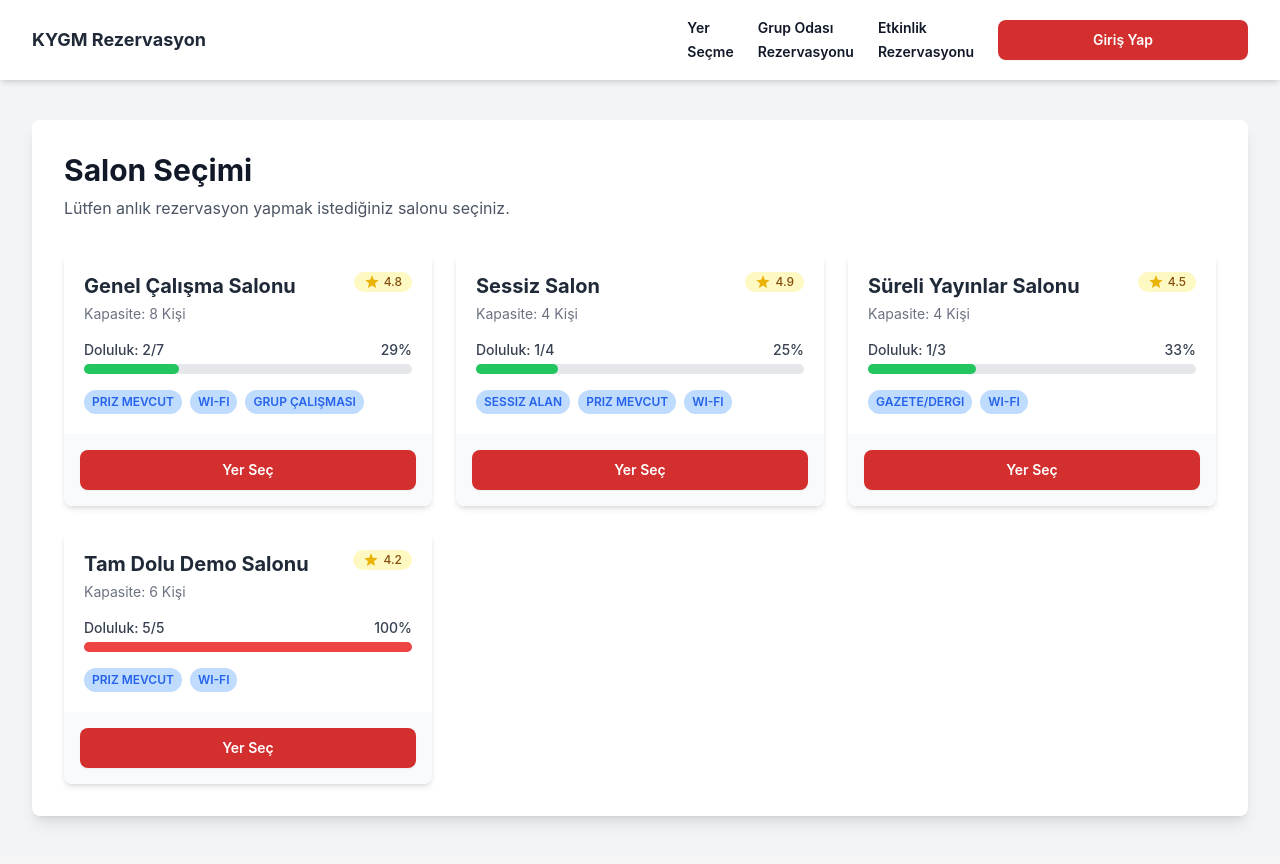
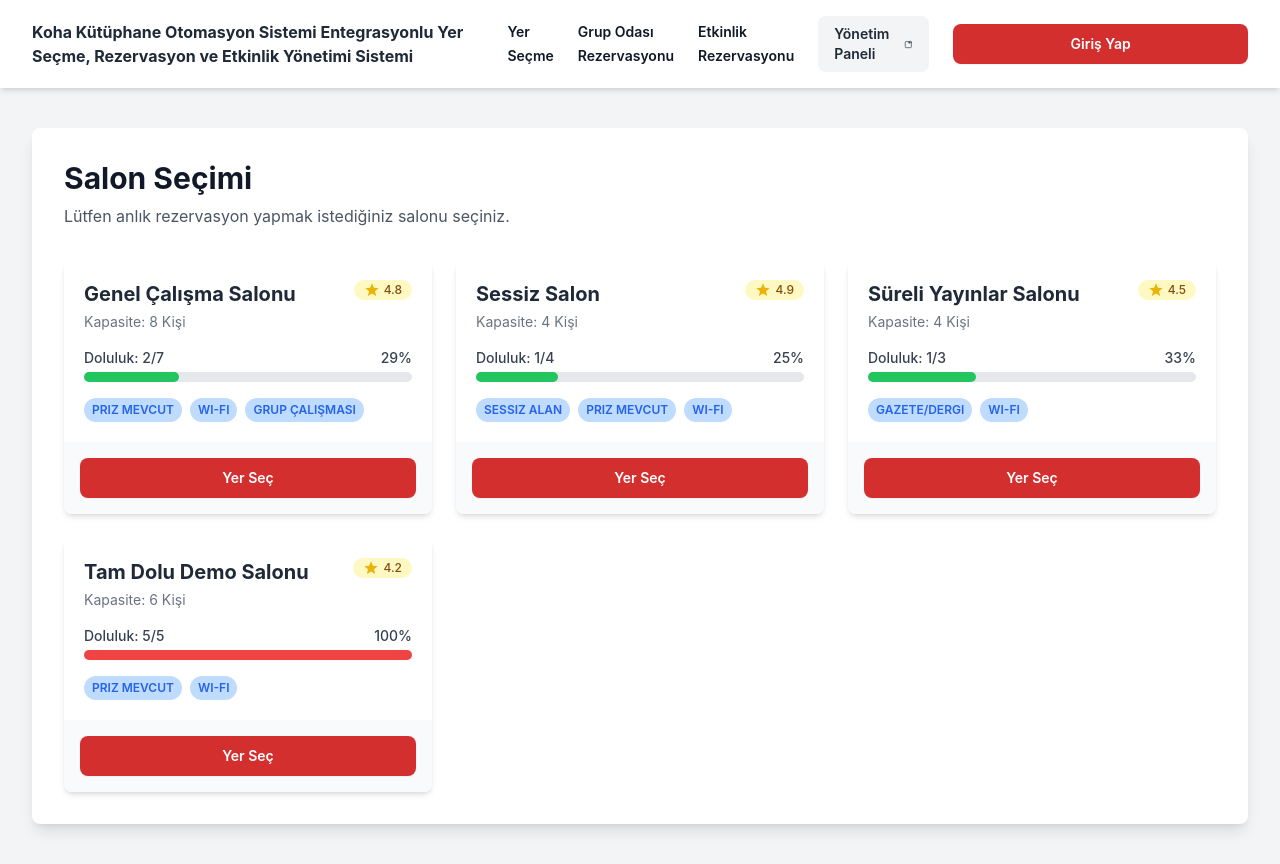
Before and after one commit to ismailkaraca/yersecme, a React (Vite) app: page / in a window 1280 px wide. Built offline with nearby package versions, Linux system fonts and the light colour scheme.

Commit message:
Update App.jsx

```diff
--- a/src/App.jsx
+++ b/src/App.jsx
@@ -17,6 +17,7 @@ const MenuIcon = ({ className }) => (<svg className={className} xmlns="http://ww
 const BellIcon = ({ className }) => (<svg className={className} xmlns="http://www.w3.org/2000/svg" fill="none" viewBox="0 0 24 24" strokeWidth={1.5} stroke="currentColor"><path strokeLinecap="round" strokeLinejoin="round" d="M14.857 17.082a23.848 23.848 0 005.454-1.31A8.967 8.967 0 0118 9.75v-.7V9A6 6 0 006 9v.75a8.967 8.967 0 01-2.312 6.022c1.733.64 3.56 1.085 5.455 1.31m5.714 0a24.255 24.255 0 01-5.714 0m5.714 0a3 3 0 11-5.714 0" /></svg>);
 const PauseIcon = ({ className }) => (<svg className={className} xmlns="http://www.w3.org/2000/svg" viewBox="0 0 24 24" fill="currentColor"><path d="M6 19h4V5H6v14zm8-14v14h4V5h-4z" /></svg>);
 const PlayIcon = ({ className }) => (<svg className={className} xmlns="http://www.w3.org/2000/svg" viewBox="0 0 24 24" fill="currentColor"><path d="M8 5v14l11-7z" /></svg>);
+const ExternalLinkIcon = ({ className }) => (<svg className={className} xmlns="http://www.w3.org/2000/svg" fill="none" viewBox="0 0 24 24" strokeWidth={1.5} stroke="currentColor"><path strokeLinecap="round" strokeLinejoin="round" d="M13.5 6H5.25A2.25 2.25 0 003 8.25v10.5A2.25 2.25 0 005.25 21h10.5A2.25 2.25 0 0018 18.75V10.5m-4.5 0V6.375c0-.621.504-1.125 1.125-1.125h2.25c.621 0 1.125.504 1.125 1.125v2.25m-7.5 0h7.5" /></svg>);
 
 // --- STYLES (TAILWIND & PRINT) ---
 const GlobalStyles = () => (
@@ -381,10 +382,16 @@ const Header = () => {
         setMobileMenuOpen(false);
     };
 
+    const AppTitle = () => (
+        <span className="font-bold text-gray-800 text-xs sm:text-sm lg:text-base">
+            Koha Kütüphane Otomasyon Sistemi Entegrasyonlu Yer Seçme, Rezervasyon ve Etkinlik Yönetimi Sistemi
+        </span>
+    );
+
     return (
         <header className="bg-white shadow-md sticky top-0 z-50 no-print">
             <nav className="mx-auto flex max-w-7xl items-center justify-between p-4 lg:px-8" aria-label="Global">
-                <div className="flex lg:flex-1"><a onClick={() => navigateTo('/rezervasyon/salonlar')} className="-m-1.5 p-1.5 cursor-pointer flex items-center"><span className="font-bold text-gray-800 text-base sm:text-lg">KYGM Rezervasyon</span></a></div>
+                <div className="flex lg:flex-1"><a onClick={() => navigateTo('/rezervasyon/salonlar')} className="-m-1.5 p-1.5 cursor-pointer flex items-center"><AppTitle /></a></div>
                 <div className="flex lg:hidden"><button type="button" className="-m-2.5 inline-flex items-center justify-center rounded-md p-2.5 text-gray-700" onClick={() => setMobileMenuOpen(true)}><span className="sr-only">Menüyü aç</span><MenuIcon className="h-6 w-6" aria-hidden="true" /></button></div>
                 <div className="hidden lg:flex lg:items-center lg:gap-x-6">
                     <a onClick={() => navigateTo('/rezervasyon/salonlar')} className="text-sm font-semibold leading-6 text-gray-900 cursor-pointer hover:text-red-600">Yer Seçme</a>
@@ -392,6 +399,10 @@ const Header = () => {
                     <a onClick={() => navigateTo('/etkinlikler')} className="text-sm font-semibold leading-6 text-gray-900 cursor-pointer hover:text-red-600">Etkinlik Rezervasyonu</a>
                     {isAuthenticated && <a onClick={() => navigateTo('/rezervasyonlarim')} className="text-sm font-semibold leading-6 text-gray-900 cursor-pointer hover:text-red-600">Rezervasyonlarım/Taleplerim</a>}
                     {showBreakButton && <a onClick={openBreakModal} className="text-sm font-semibold leading-6 text-blue-600 cursor-pointer hover:text-blue-800 flex items-center gap-1"><PauseIcon className="w-4 h-4" /> Mola Yönetimi</a>}
+
+                    <a href="https://kutuphaneveteknoloji.com/yersecmepanel.html" target="_blank" rel="noopener noreferrer" className="bg-gray-100 hover:bg-gray-200 text-gray-800 text-sm font-semibold py-2 px-4 rounded-lg flex items-center gap-2 transition-colors">
+                        Yönetim Paneli <ExternalLinkIcon className="w-4 h-4" />
+                    </a>
 
                     {isAuthenticated ? (
                         <div className="flex items-center gap-x-4">
@@ -417,13 +428,14 @@ const Header = () => {
             <div className={`lg:hidden ${mobileMenuOpen ? 'block' : 'hidden'}`} role="dialog" aria-modal="true">
                 <div className="fixed inset-0 z-50" />
                 <div className="fixed inset-y-0 right-0 z-50 w-full overflow-y-auto bg-white px-6 py-6 sm:max-w-sm sm:ring-1 sm:ring-gray-900/10">
-                    <div className="flex items-center justify-between"><a onClick={() => navigateTo('/rezervasyon/salonlar')} className="-m-1.5 p-1.5 cursor-pointer flex items-center"><span className="font-bold text-gray-800 text-base">KYGM Rezervasyon</span></a><button type="button" className="-m-2.5 rounded-md p-2.5 text-gray-700" onClick={() => setMobileMenuOpen(false)}><span className="sr-only">Menüyü kapat</span><XMarkIcon className="h-6 w-6" aria-hidden="true" /></button></div>
+                    <div className="flex items-center justify-between"><a onClick={() => navigateTo('/rezervasyon/salonlar')} className="-m-1.5 p-1.5 cursor-pointer flex items-center"><AppTitle /></a><button type="button" className="-m-2.5 rounded-md p-2.5 text-gray-700" onClick={() => setMobileMenuOpen(false)}><span className="sr-only">Menüyü kapat</span><XMarkIcon className="h-6 w-6" aria-hidden="true" /></button></div>
                     <div className="mt-6 flow-root"><div className="-my-6 divide-y divide-gray-500/10"><div className="space-y-2 py-6">
                         <a onClick={() => navigateTo('/rezervasyon/salonlar')} className="-mx-3 block rounded-lg px-3 py-2 text-base font-semibold leading-7 text-gray-900 hover:bg-gray-50 cursor-pointer">Yer Seçme</a>
                         <a onClick={() => navigateTo('/grup-rezervasyon')} className="-mx-3 block rounded-lg px-3 py-2 text-base font-semibold leading-7 text-gray-900 hover:bg-gray-50 cursor-pointer">Grup Odası Rezervasyonu</a>
                         <a onClick={() => navigateTo('/etkinlikler')} className="-mx-3 block rounded-lg px-3 py-2 text-base font-semibold leading-7 text-gray-900 hover:bg-gray-50 cursor-pointer">Etkinlik Rezervasyonu</a>
                         {isAuthenticated && <a onClick={() => navigateTo('/rezervasyonlarim')} className="-mx-3 block rounded-lg px-3 py-2 text-base font-semibold leading-7 text-gray-900 hover:bg-gray-50 cursor-pointer">Rezervasyonlarım/Taleplerim</a>}
                         {showBreakButton && <a onClick={handleOpenBreakModal} className="-mx-3 block rounded-lg px-3 py-2 text-base font-semibold leading-7 text-blue-600 hover:bg-blue-50 cursor-pointer">Mola Yönetimi</a>}
+                        <a href="https://kutuphaneveteknoloji.com/yersecmepanel.html" target="_blank" rel="noopener noreferrer" className="-mx-3 block rounded-lg px-3 py-2 text-base font-semibold leading-7 text-gray-900 hover:bg-gray-50 cursor-pointer">Yönetim Paneli</a>
                     </div><div className="py-6">
                         {isAuthenticated ? (
                              <div className="mb-4">
```
